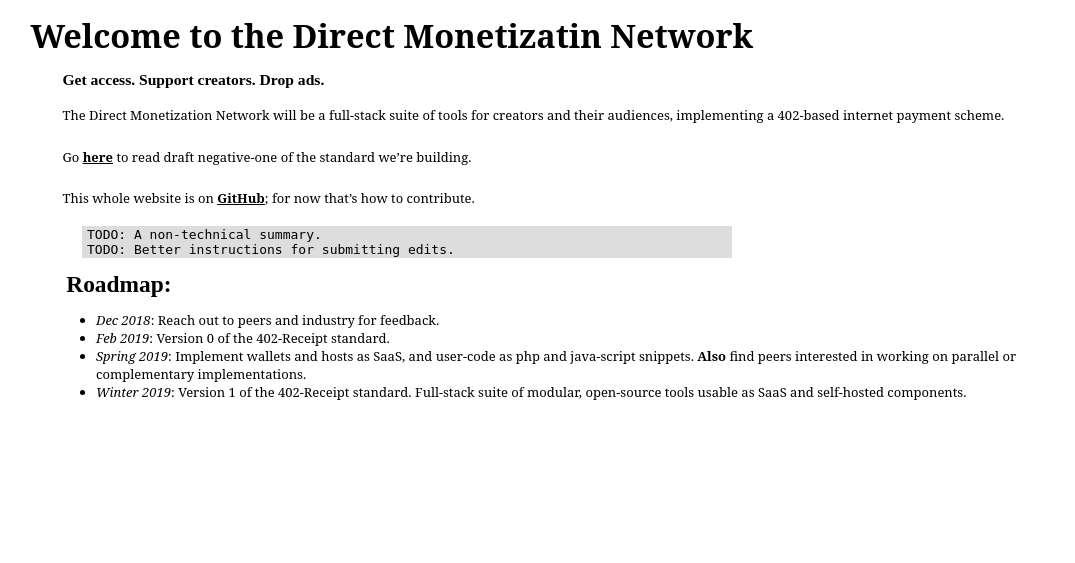
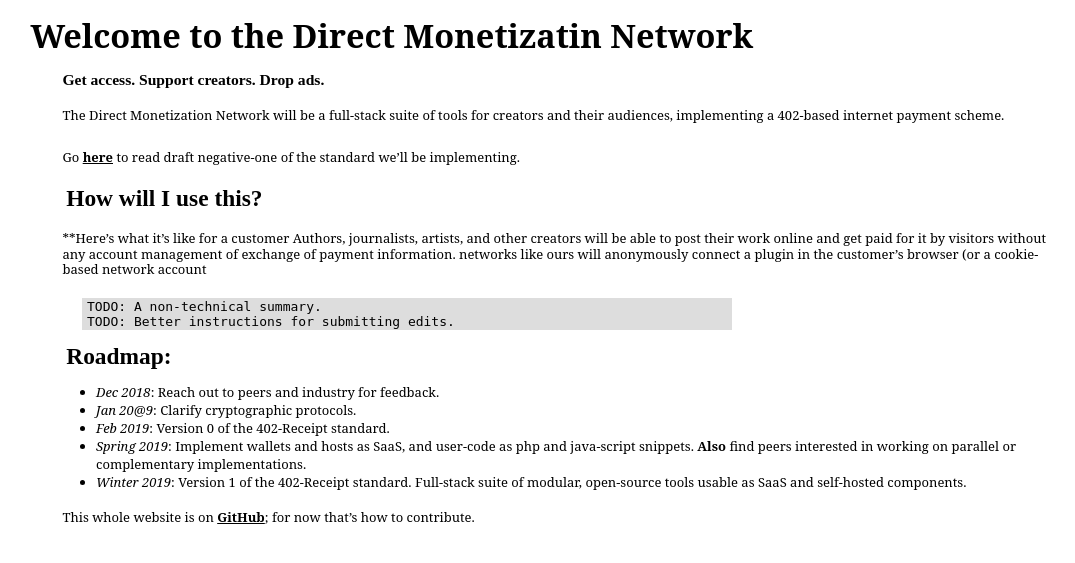
Before and after one commit to erikpukinskis/direct-monetization-static, a Jekyll site: the page built from welcome-to-the-dmn.markdown, in a window 1280 px wide. Shown: the top 563 px of the page, without its empty margins (76-1151 px from the left). Built offline with Jekyll 4.4.1, drawn with Linux system fonts in a browser that asks for light colours.

Commit message:
Wip on dmn homepage

````diff
--- a/welcome-to-the-dmn.markdown
+++ b/welcome-to-the-dmn.markdown
@@ -10,16 +10,21 @@ description: The Direct Monetization Network will be a full-stack suite of tools
 
 The Direct Monetization Network will be a full-stack suite of tools for creators and their audiences, implementing a 402-based internet payment scheme.
 
-Go [here]({{"/introduction.html" | relative_url}}) to read draft negative-one of the standard we're building.
+Go [here]({{"/introduction.html" | relative_url}}) to read draft negative-one of the standard we'll be implementing.
 
-This whole website is on [GitHub](https://github.com/ShapeOfMatter/direct-monetization-static); for now that's how to contribute.
-
+## How will I use this?
+**Here's what it's like for a customer
+Authors, journalists, artists, and other creators will be able to post their work online and get paid for it by visitors
+without any account management of exchange of payment information. networks like ours will anonymously connect a plugin in the customer's browser (or a cookie-based network account
 ```
 TODO: A non-technical summary.
 TODO: Better instructions for submitting edits.
 ```
 ## Roadmap:
 - _Dec 2018_: Reach out to peers and industry for feedback.
+- _Jan 20@9_: Clarify cryptographic protocols.
 - _Feb 2019_: Version 0 of the 402-Receipt standard.
 - _Spring 2019_: Implement wallets and hosts as SaaS, and user-code as php and java-script snippets. **Also** find peers interested in working on parallel or complementary implementations.
 - _Winter 2019_: Version 1 of the 402-Receipt standard. Full-stack suite of modular, open-source tools usable as SaaS and self-hosted components.
+
+This whole website is on [GitHub](https://github.com/ShapeOfMatter/direct-monetization-static); for now that's how to contribute.
````
